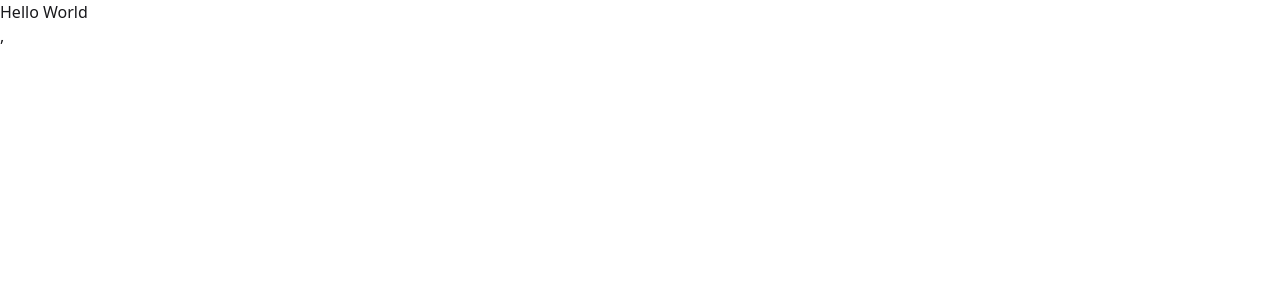
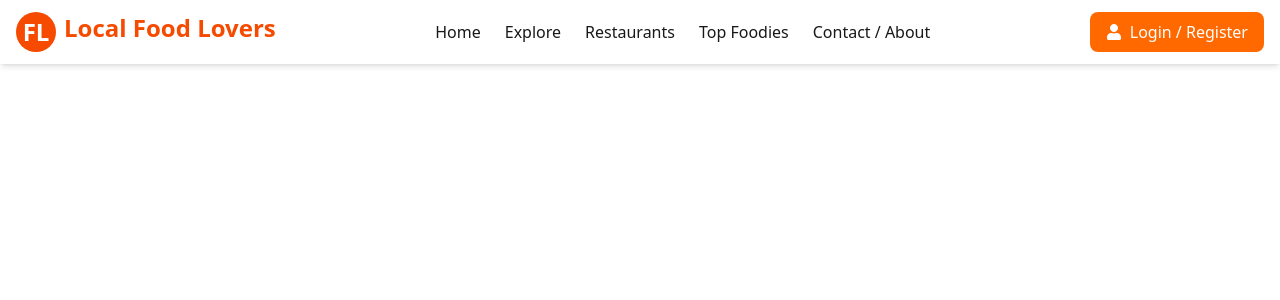
Before and after one commit to archichowdhury4/local-food-lover-client, a React (Vite) app: page / in a window 1280 px wide. Shown: the top 300 px of the page. Built offline with nearby package versions, Linux system fonts and the light colour scheme; no server answers.

Commit message:
created my navbar page

```diff
--- a/package.json
+++ b/package.json
@@ -11,8 +11,10 @@
   },
   "dependencies": {
     "@tailwindcss/vite": "^4.1.17",
+    "firebase": "^12.5.0",
     "react": "^19.1.1",
     "react-dom": "^19.1.1",
+    "react-icons": "^5.5.0",
     "react-router": "^7.9.5",
     "tailwindcss": "^4.1.17"
   },
--- /dev/null
+++ b/src/Componants/Home.jsx
@@ -0,0 +1,11 @@
+import React from 'react';
+
+const Home = () => {
+    return (
+        <div>
+
+        </div>
+    );
+};
+
+export default Home;
--- /dev/null
+++ b/src/Componants/Navbar.jsx
@@ -0,0 +1,116 @@
+import { useState, use } from "react";
+
+import { FaBars, FaTimes, FaUser } from "react-icons/fa";
+
+import { Link } from "react-router";
+import { AuthContext } from "../context/AuthContext";
+
+const Navbar = () => {
+  const [menuOpen, setMenuOpen] = useState(false);
+  const { user, logOut } = use(AuthContext);
+
+  const handleLogout = () => {
+    logOut()
+      .then(() => console.log("Logged out"))
+      .catch((err) => console.error(err));
+  };
+
+  return (
+    <nav className="bg-white shadow-md fixed w-full top-0 z-50">
+      <div className="max-w-7xl mx-auto px-4 flex items-center justify-between h-16">
+        {/* Logo */}
+        <Link to="/" className="text-2xl font-bold text-orange-600 flex gap-2">
+           <div className="w-10 h-10 bg-orange-600 rounded-full flex items-center justify-center text-white font-bold">FL</div> Local Food Lovers
+        </Link>
+
+        {/* Desktop Menu */}
+        <ul className="hidden md:flex space-x-6 font-medium">
+          <li><Link to="/" className="hover:text-orange-500"> Home</Link></li>
+          <li><Link to="/explore" className="hover:text-orange-500"> Explore</Link></li>
+          <li><Link to="/restaurants" className="hover:text-orange-500"> Restaurants</Link></li>
+          <li><Link to="/foodies" className="hover:text-orange-500"> Top Foodies</Link></li>
+          <li><Link to="/about" className="hover:text-orange-500"> Contact / About</Link></li>
+        </ul>
+
+        {/* User / Login */}
+        <div className="relative">
+          {user ? (
+            <div className="group inline-block">
+              <img
+                src={user.photoURL || "https://i.ibb.co/0yP2NQy/default-user.png"}
+                alt="User"
+                className="w-10 h-10 rounded-full cursor-pointer border-2 border-orange-400"
+              />
+              {/* Dropdown */}
+              <div className="absolute right-0 hidden group-hover:block bg-white shadow-lg rounded-lg mt-2 w-40">
+                <Link to="/add-review" className="block px-4 py-2 hover:bg-orange-50">
+                   Add Review
+                </Link>
+                <Link to="/my-reviews" className="block px-4 py-2 hover:bg-orange-50">
+                   My Reviews
+                </Link>
+                <button
+                  onClick={handleLogout}
+                  className="block w-full text-left px-4 py-2 text-red-600 hover:bg-red-50"
+                >
+                  🚪 Logout
+                </button>
+              </div>
+            </div>
+          ) : (
+            <Link
+              to="/login"
+              className="bg-orange-500 text-white px-4 py-2 rounded-lg hover:bg-orange-600 flex items-center gap-2"
+            >
+              <FaUser /> Login / Register
+            </Link>
+          )}
+        </div>
+
+        {/* Mobile Menu Button */}
+        <button
+          onClick={() => setMenuOpen(!menuOpen)}
+          className="md:hidden text-2xl text-orange-600"
+        >
+          {menuOpen ? <FaTimes /> : <FaBars />}
+        </button>
+      </div>
+
+      {/* Mobile Menu */}
+      {menuOpen && (
+        <ul className="md:hidden bg-white shadow-md flex flex-col items-center space-y-4 py-4 font-medium">
+          <Link to="/" onClick={() => setMenuOpen(false)}> Home</Link>
+          <Link to="/explore" onClick={() => setMenuOpen(false)}> Explore</Link>
+          <Link to="/restaurants" onClick={() => setMenuOpen(false)}> Restaurants</Link>
+          <Link to="/foodies" onClick={() => setMenuOpen(false)}> Top Foodies</Link>
+          <Link to="/about" onClick={() => setMenuOpen(false)}> Contact / About</Link>
+          {user ? (
+            <>
+              <Link to="/add-review" onClick={() => setMenuOpen(false)}> Add Review</Link>
+              <Link to="/my-reviews" onClick={() => setMenuOpen(false)}> My Reviews</Link>
+              <button
+                onClick={() => {
+                  handleLogout();
+                  setMenuOpen(false);
+                }}
+                className="text-red-600"
+              >
+                🚪 Logout
+              </button>
+            </>
+          ) : (
+            <Link
+              to="/login"
+              onClick={() => setMenuOpen(false)}
+              className="bg-orange-500 text-white px-4 py-2 rounded-lg hover:bg-orange-600"
+            >
+              <FaUser /> Login / Register
+            </Link>
+          )}
+        </ul>
+      )}
+    </nav>
+  );
+};
+
+export default Navbar;
--- /dev/null
+++ b/src/Layout/RootLayout.jsx
@@ -0,0 +1,14 @@
+import React from 'react';
+import { Outlet } from 'react-router';
+import NavBar from '../Componants/NavBar';
+
+const RootLayout = () => {
+    return (
+        <div>
+            <NavBar></NavBar>
+           <Outlet></Outlet>
+        </div>
+    );
+};
+
+export default RootLayout;
--- /dev/null
+++ b/src/context/AuthContext.jsx
@@ -0,0 +1,4 @@
+import { createContext } from "react";
+
+
+export const AuthContext = createContext(null)
--- /dev/null
+++ b/src/context/AuthProvider.jsx
@@ -0,0 +1,44 @@
+import React, { useEffect, useState } from 'react';
+import { AuthContext } from './AuthContext';
+import { createUserWithEmailAndPassword, onAuthStateChanged, signInWithEmailAndPassword } from 'firebase/auth';
+import { auth } from '../firebase/firebase.init';
+
+const AuthProvider = ({children}) => {
+
+     const [user, setUser] = useState(null);
+    const [loading, setLoading] = useState(true);
+     const createUser = (email, password) => {
+        setLoading(true)
+        return createUserWithEmailAndPassword(auth, email, password)
+    }
+
+    const signInUser = (email, password) => {
+        setLoading(true);
+        return signInWithEmailAndPassword(auth, email, password)
+    }
+
+    useEffect(() => {
+        const unsubscribe = onAuthStateChanged(auth, (currentUser) => {
+            setUser(currentUser);
+            console.log('current user', currentUser)
+        })
+
+        return() => {
+            unsubscribe()
+        }
+    })
+    const authInfo = {
+       createUser,
+       signInUser ,
+       user,
+       loading
+    }
+
+    return (
+        <div>
+            <AuthContext value={authInfo}>{children}</AuthContext>
+        </div>
+    );
+};
+
+export default AuthProvider;
--- /dev/null
+++ b/src/firebase/firebase.init.js
@@ -0,0 +1,21 @@
+// Import the functions you need from the SDKs you need
+import { initializeApp } from "firebase/app";
+import { getAuth } from "firebase/auth";
+// TODO: Add SDKs for Firebase products that you want to use
+// https://firebase.google.com/docs/web/setup#available-libraries
+
+// Your web app's Firebase configuration
+const firebaseConfig = {
+  apiKey: "AIzaSyBKIehdsk-cZb6_SDqXfFoGDnQkNOUhp7s",
+  authDomain: "local-food-lover-bb58c.firebaseapp.com",
+  projectId: "local-food-lover-bb58c",
+  storageBucket: "local-food-lover-bb58c.firebasestorage.app",
+  messagingSenderId: "1023426138099",
+  appId: "1:1023426138099:web:07076ba81a98346b0f0c86"
+};
+
+// Initialize Firebase
+const app = initializeApp(firebaseConfig);
+
+// Initialize Firebase Authentication and get a reference to the service
+export const auth = getAuth(app);
--- a/src/index.css
+++ b/src/index.css
@@ -1,2 +1,10 @@
 @import "tailwindcss";
-@plugin "daisyui";
+ @plugin "daisyui" {
+  themes: light --default;
+ }
+@plugin "daisyui/theme" {
+  name: "light";
+  default: true;
+  --color-primary: blue;
+  --color-secondary: teal;
+}
--- a/src/main.jsx
+++ b/src/main.jsx
@@ -4,18 +4,30 @@ import './index.css'
 
 import { createBrowserRouter } from "react-router";
 import { RouterProvider } from "react-router/dom";
+import RootLayout from './Layout/RootLayout';
+import Home from './Componants/Home';
+import AuthProvider from './context/AuthProvider';
 
 
 const router = createBrowserRouter([
   {
     path: "/",
-    element: <div>Hello World</div>,
+    Component: RootLayout,
+    children:
+    [
+      {
+        index: true,
+        Component: Home
+      },
+    ]
   },
 ]);
 
 
 createRoot(document.getElementById('root')).render(
   <StrictMode>
-    <RouterProvider router={router} />,
+    <AuthProvider>
+      <RouterProvider router={router} />
+    </AuthProvider>
   </StrictMode>,
 )
```
Also changed, not shown: 1 other file (tests, documents, lock files or other folders).
